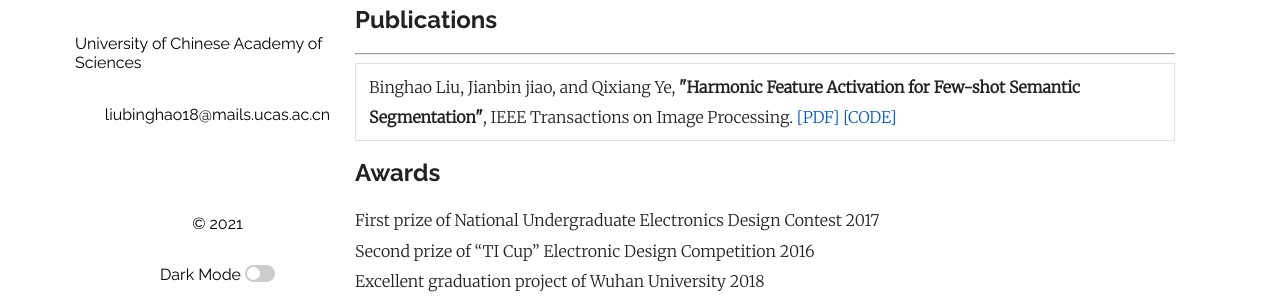
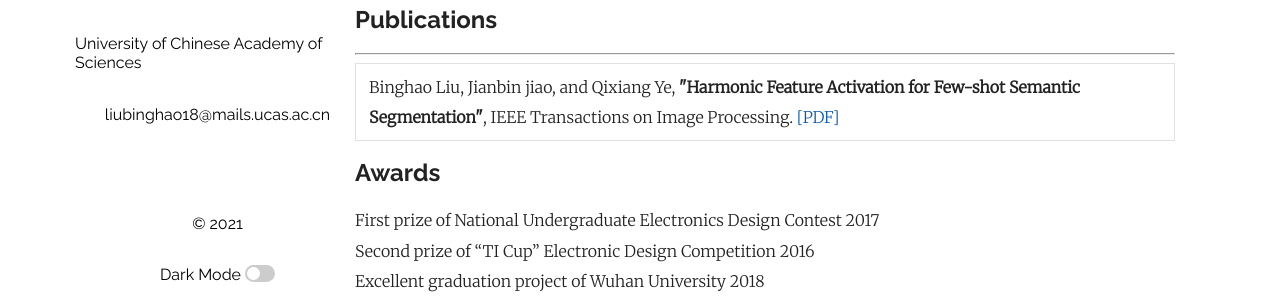
Before and after one commit to Bibikiller/Bibikiller.github.io, a Jekyll site: the page built from index.md, in a window 1280 px wide. Shown: the part 380-680 px from the top of the page. Built offline with Jekyll 4.4.1, drawn with Linux system fonts in a browser that asks for light colours; some web fonts are replaced; our own code applies the rules of GitHub Pages for plain Markdown files; a script that is not in the unit is left out; comment, search, counter and statistics services are not loaded.

Commit message:
Update index.md

```diff
--- a/index.md
+++ b/index.md
@@ -13,7 +13,7 @@ My research interests include computer vision and machine learning, specifically
 <tr>
 <td>Binghao Liu, Jianbin jiao, and Qixiang Ye,
 <b>"Harmonic Feature Activation for Few-shot Semantic Segmentation"</b>,
-IEEE Transactions on Image Processing. <a href="https://ieeexplore.ieee.org/document/9356450">[PDF]</a> <a href="https://github.com/Bibikiller/HFA">[CODE]</a>
+IEEE Transactions on Image Processing. <a href="https://ieeexplore.ieee.org/document/9356450">[PDF]</a>
 </td>
 </tr>
 </table>
```
